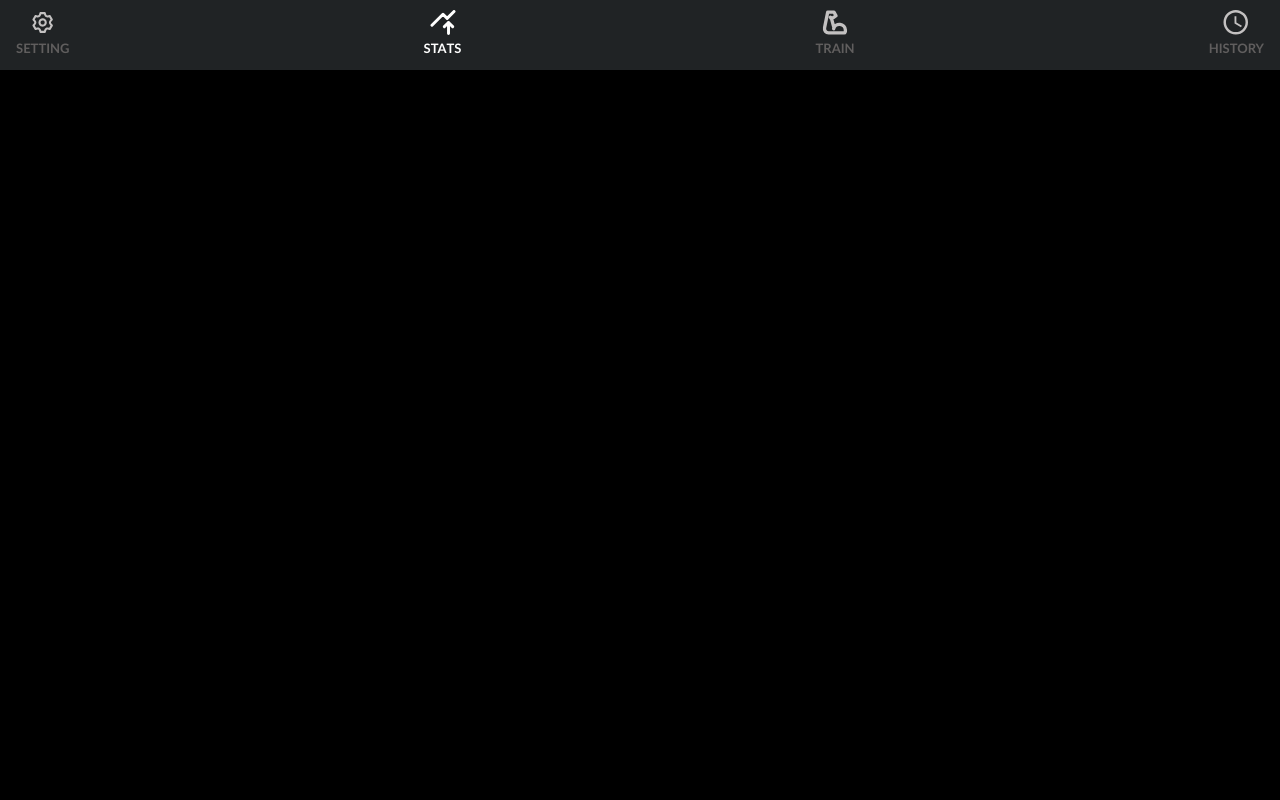
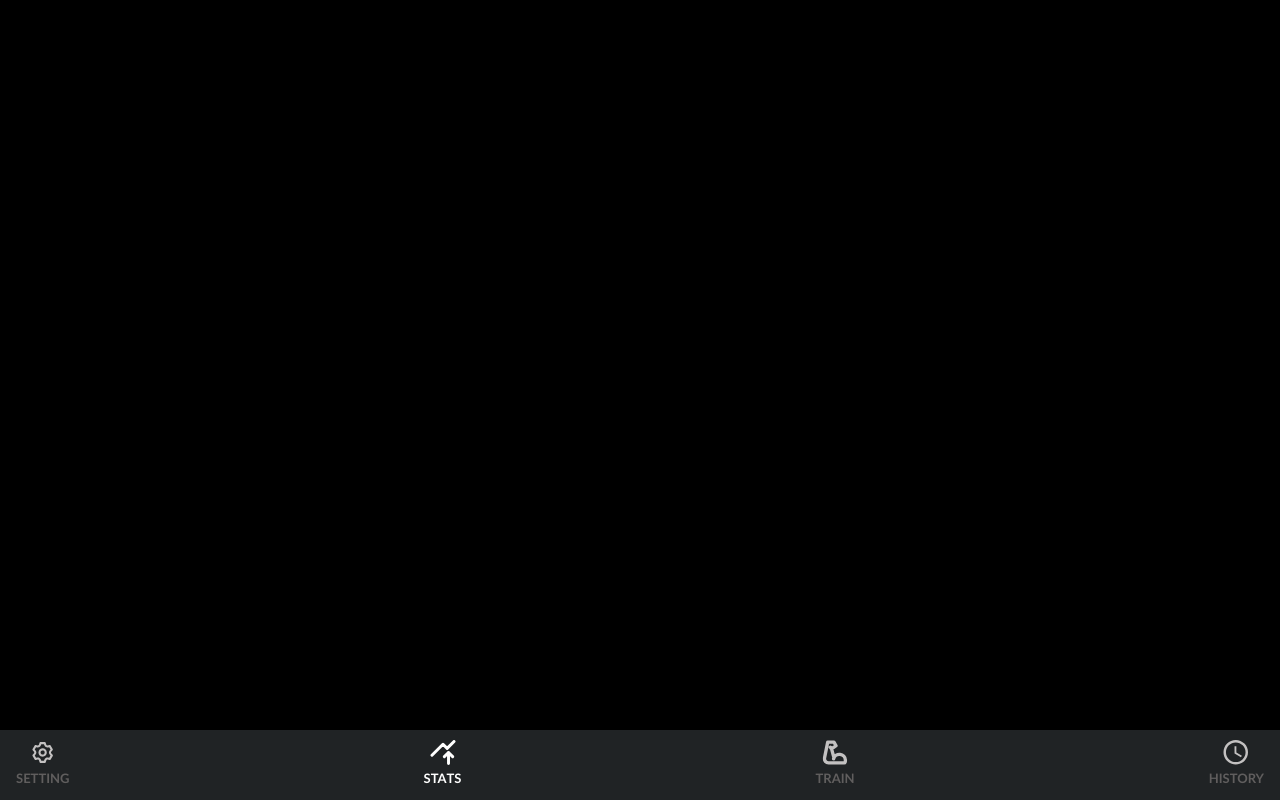
Before and after one commit to Daisy-Wang-Dev/BodyBeast_client, a React (Create React App) app: page / in a window 1280 px wide. Built offline with nearby package versions, Linux system fonts and the light colour scheme.

Commit message:
Fix menubar at the bottom

```diff
--- a/src/components/MenuBar/MenuBar.scss
+++ b/src/components/MenuBar/MenuBar.scss
@@ -6,6 +6,9 @@
   display: flex;
   justify-content: space-between;
   padding: 1rem 1.6rem;
+  position: absolute;
+  bottom: 0;
+  width: 100%;
   &__link {
     display: flex;
     flex-direction: column;
```
